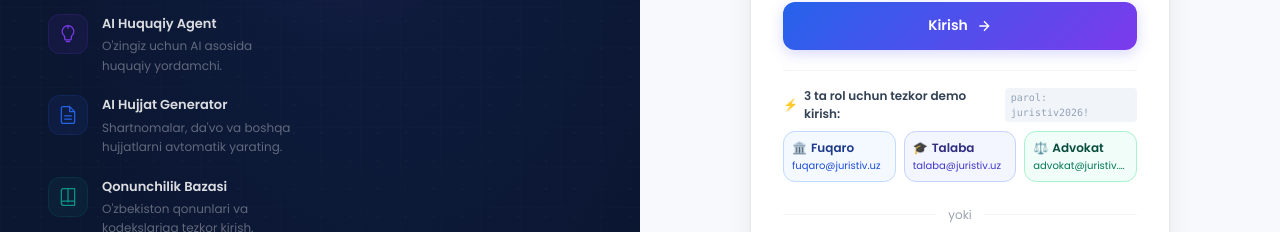
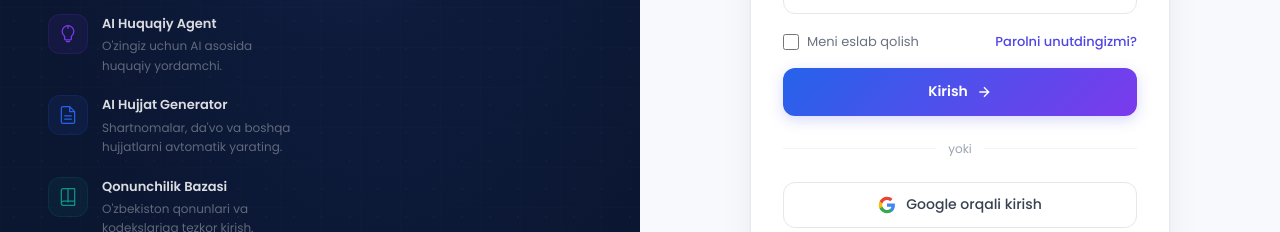
Before and after one commit to akmaljaxonkulov00-beep/JURISAI, a Next.js app: page /signin in a window 1280 px wide. Shown: the part 553-785 px from the top of the page. Built offline with nearby package versions, Linux system fonts and the light colour scheme; no server answers.

Commit message:
fix(auth): remove visible demo accounts buttons from signin page

```diff
--- a/src/app/(auth)/signin/page.tsx
+++ b/src/app/(auth)/signin/page.tsx
@@ -240,27 +240,6 @@ function SignInContent() {
       }
     } catch {
       setError('Xatolik yuz berdi')
-    } finally {
-      setIsSubmitting(false)
-    }
-  }
-
-  /* ── Quick Demo Login ── */
-  const handleQuickDemoLogin = async (demoEmail: string) => {
-    setEmail(demoEmail)
-    setPassword('juristiv2026!')
-    setIsSubmitting(true)
-    setError('')
-    try {
-      const result = await authService.signIn(demoEmail, 'juristiv2026!')
-      if (result.success && result.data) {
-        const role = (result.data as any)?.platformRole || result.data.role
-        router.push(getRoleDashboardPath(role))
-      } else {
-        setError(result.error || 'Kirishda xatolik')
-      }
-    } catch {
-      setError('Kirishda xatolik yuz berdi')
     } finally {
       setIsSubmitting(false)
     }
@@ -959,59 +938,7 @@ function SignInContent() {
               </button>
             </form>
 
-            {/* Quick Demo Accounts Access */}
-            {mode === 'login' && (
-              <div className="mt-5 pt-4 border-t border-slate-100 dark:border-slate-800">
-                <div className="flex items-center justify-between mb-2">
-                  <span className="text-[12px] font-semibold text-slate-700 dark:text-slate-300 flex items-center gap-1.5">
-                    <span>⚡</span> 3 ta rol uchun tezkor demo kirish:
-                  </span>
-                  <span className="text-[10px] text-slate-400 font-mono bg-slate-100 dark:bg-slate-800 px-1.5 py-0.5 rounded">
-                    parol: juristiv2026!
-                  </span>
-                </div>
-                <div className="grid grid-cols-3 gap-2">
-                  <button
-                    type="button"
-                    onClick={() => handleQuickDemoLogin('fuqaro@juristiv.uz')}
-                    className="p-2 rounded-xl border border-blue-200 dark:border-blue-900/60 bg-blue-50/70 dark:bg-blue-950/30 hover:bg-blue-100/80 dark:hover:bg-blue-900/40 text-left transition-all group"
-                  >
-                    <div className="font-semibold text-xs text-blue-900 dark:text-blue-200 flex items-center gap-1">
-                      <span>🏛️</span> Fuqaro
-                    </div>
-                    <div className="text-[10px] text-blue-700 dark:text-blue-400 truncate mt-0.5">
-                      fuqaro@juristiv.uz
-                    </div>
-                  </button>
 
-                  <button
-                    type="button"
-                    onClick={() => handleQuickDemoLogin('talaba@juristiv.uz')}
-                    className="p-2 rounded-xl border border-indigo-200 dark:border-indigo-900/60 bg-indigo-50/70 dark:bg-indigo-950/30 hover:bg-indigo-100/80 dark:hover:bg-indigo-900/40 text-left transition-all group"
-                  >
-                    <div className="font-semibold text-xs text-indigo-900 dark:text-indigo-200 flex items-center gap-1">
-                      <span>🎓</span> Talaba
-                    </div>
-                    <div className="text-[10px] text-indigo-700 dark:text-indigo-400 truncate mt-0.5">
-                      talaba@juristiv.uz
-                    </div>
-                  </button>
-
-                  <button
-                    type="button"
-                    onClick={() => handleQuickDemoLogin('advokat@juristiv.uz')}
-                    className="p-2 rounded-xl border border-emerald-200 dark:border-emerald-900/60 bg-emerald-50/70 dark:bg-emerald-950/30 hover:bg-emerald-100/80 dark:hover:bg-emerald-900/40 text-left transition-all group"
-                  >
-                    <div className="font-semibold text-xs text-emerald-900 dark:text-emerald-200 flex items-center gap-1">
-                      <span>⚖️</span> Advokat
-                    </div>
-                    <div className="text-[10px] text-emerald-700 dark:text-emerald-400 truncate mt-0.5">
-                      advokat@juristiv.uz
-                    </div>
-                  </button>
-                </div>
-              </div>
-            )}
 
             {/* Divider */}
             <div className="relative my-6">
```
